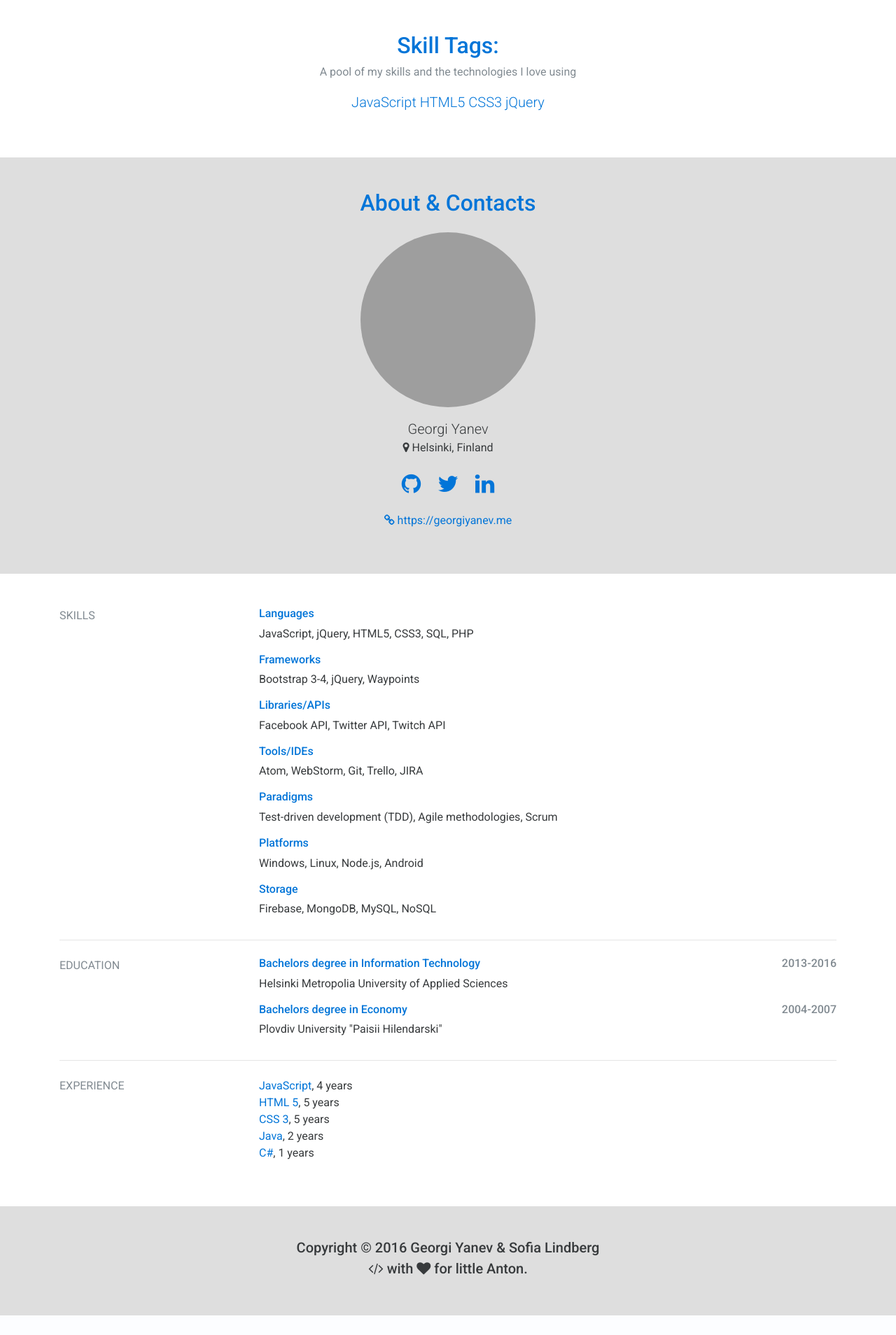
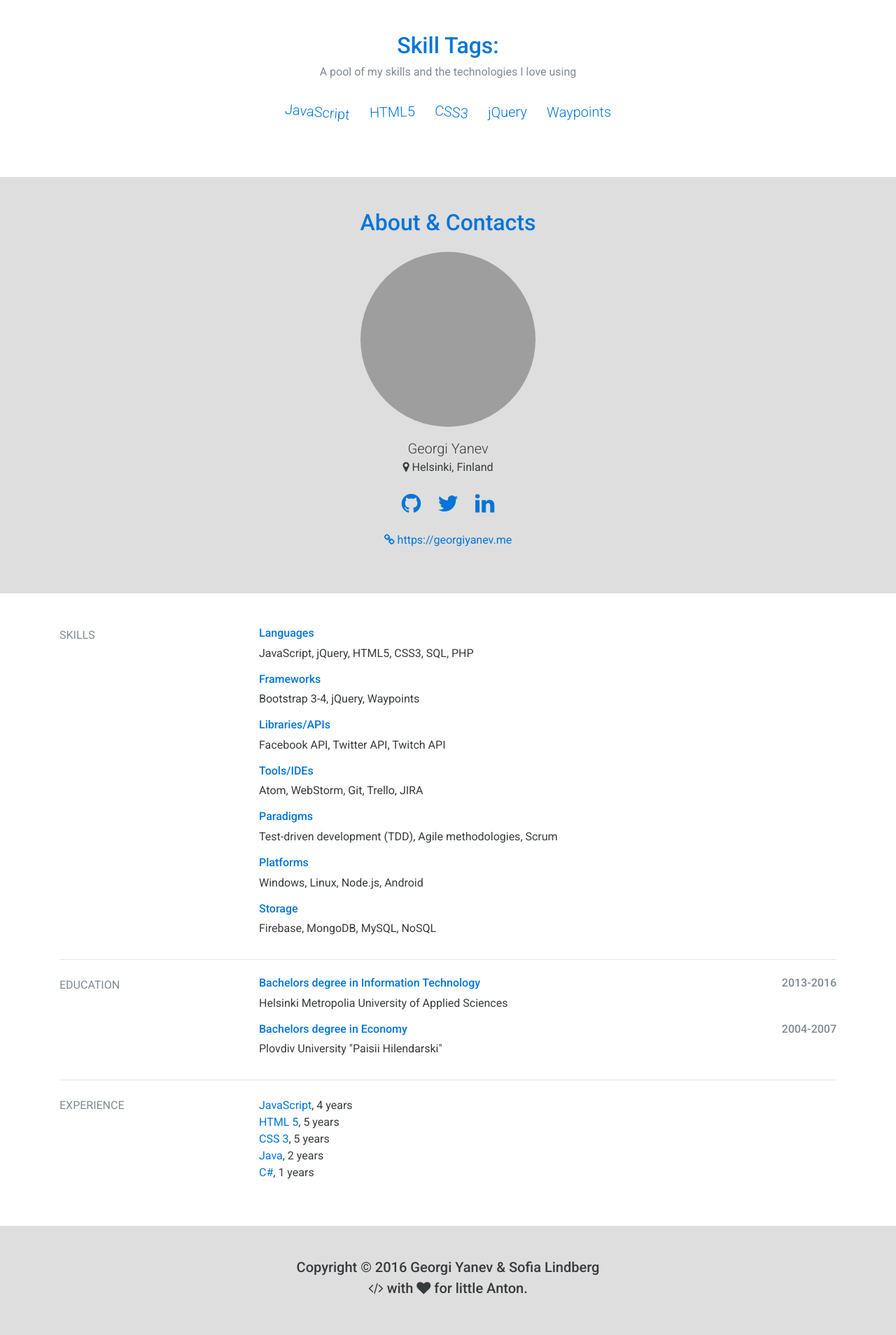
Before and after one commit to jumpalottahigh/www.georgi-yanev.com, a PHP site: page / in a window 1280 px wide. Shown: the part 70-1978 px from the top of the page at 70% size. Before the commit the page ends 1950 px from the top, so only its background shows below. Run offline with PHP 8.4, Linux system fonts and the light colour scheme; some libraries are stand-ins or nearby versions; grey boxes are pictures that could not be loaded.

Commit message:
add dynamic randomly rotating skill tags

```diff
--- a/assets/css/styles.css
+++ b/assets/css/styles.css
@@ -62,6 +62,11 @@ img.avatar {
   font-size: 2rem;
 }
 
+.skillTag {
+  display: inline-block;
+  margin: .7em;
+}
+
 /*
 ** HELPERS
 */
--- a/assets/js/app.js
+++ b/assets/js/app.js
@@ -1,20 +1,35 @@
 $(document).ready(function() {
 
   //Init Skill tags
-  var skillTags = ["JavaScript", "HTML5", "CSS3", "jQuery"];
+  var skillTags = ["JavaScript", "HTML5", "CSS3", "jQuery", "Waypoints"];
 
   //Get all skill tags
   var getSkillTags = function() {
-    var allTags = '';
     //Gather all tags
     for (var tag in skillTags) {
-      allTags += skillTags[tag] + ' ';
+      var rotate = 0;
+      var zindex = 0;
+      var transformString = '';
+
+      var element = document.createElement("a");
+      var elText = document.createTextNode(skillTags[tag]);
+      element.appendChild(elText);
+      element.setAttribute("class", "skillTag");
+      element.setAttribute("href", "#CV");
+
+      //Randomly rotate left or right
+      Math.random() > 0.5 ? rotate = Math.random() * 10 : rotate = Math.random() * (-10);
+      zindex = Math.floor(Math.random() * 100);
+      transformString = "transform:rotateZ(" + rotate + "deg);-webkit-transform:rotateZ(" + rotate + "deg);-ms-transform:rotateZ(" + rotate + "deg);z-index:" + zindex;
+      element.setAttribute("style", transformString);
+
+      //Append the element
+      document.getElementById('outputSkillTags').appendChild(element);
     }
 
-    return allTags;
   };
 
-  //Update Skill tags UI
-  $('#outputSkillTags').html(getSkillTags);
+  //Update UI skill tags
+  getSkillTags();
 
 });
--- a/index.html
+++ b/index.html
@@ -63,9 +63,7 @@
           <h2 class="text-primary">Skill Tags:</h2>
           <p class="text-muted">A pool of my skills and the technologies I love using</p>
           <div class="row">
-            <p id="outputSkillTags" class="col-xs-12 lead text-primary">
-              JavaScript, jQuery, HTML5, CSS3, Bootstrap 4, ...
-            </p>
+            <p id="outputSkillTags" class="col-xs-12 lead text-primary"></p>
           </div>
         </div>
       </div>
@@ -97,7 +95,7 @@
   <!-- END ABOUT & CONTACTS -->
 
   <!-- CV SECTION -->
-  <section class="p-y-3">
+  <section id="CV" class="p-y-3">
     <div class="container">
       <!-- SKILLS -->
       <div class="row">
```
